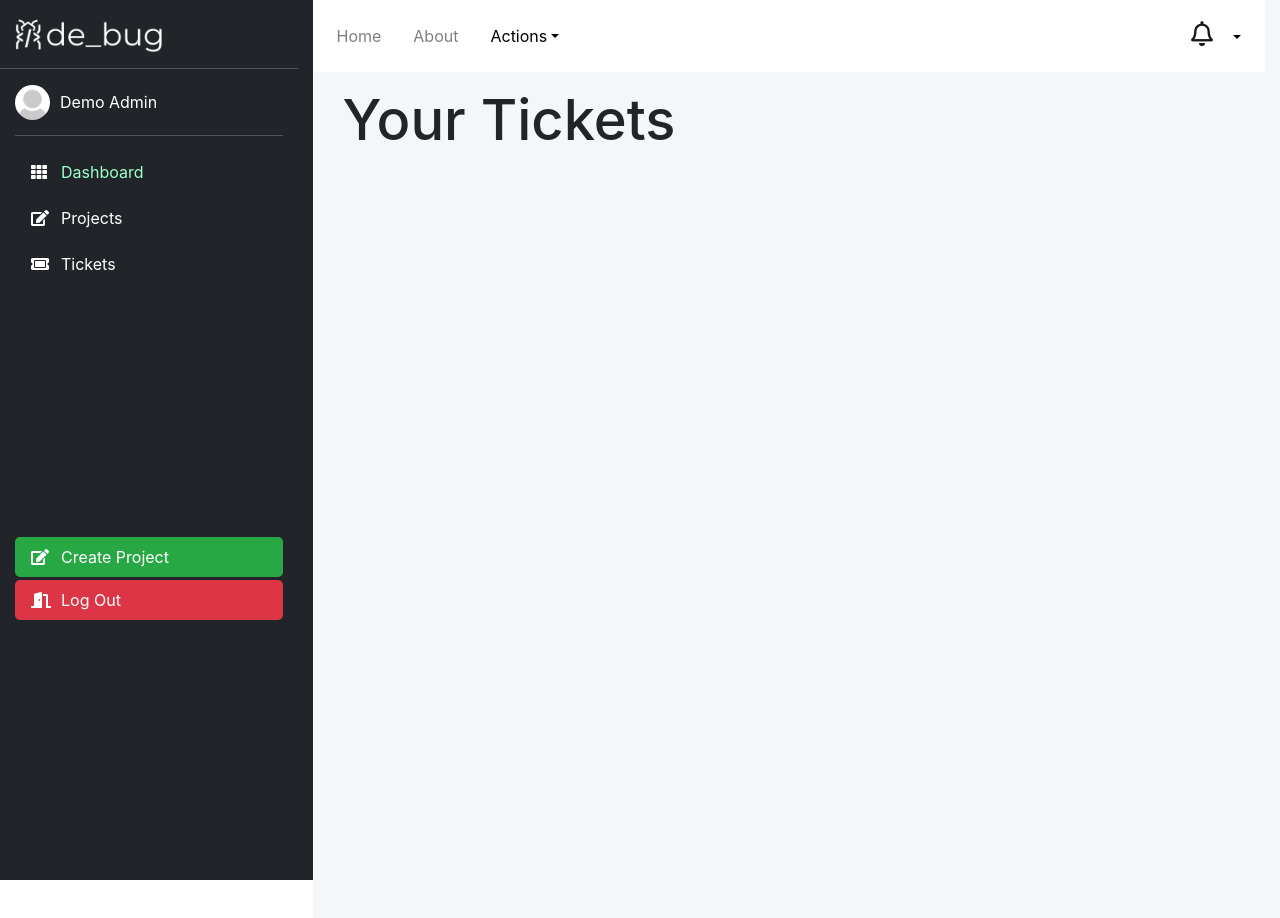
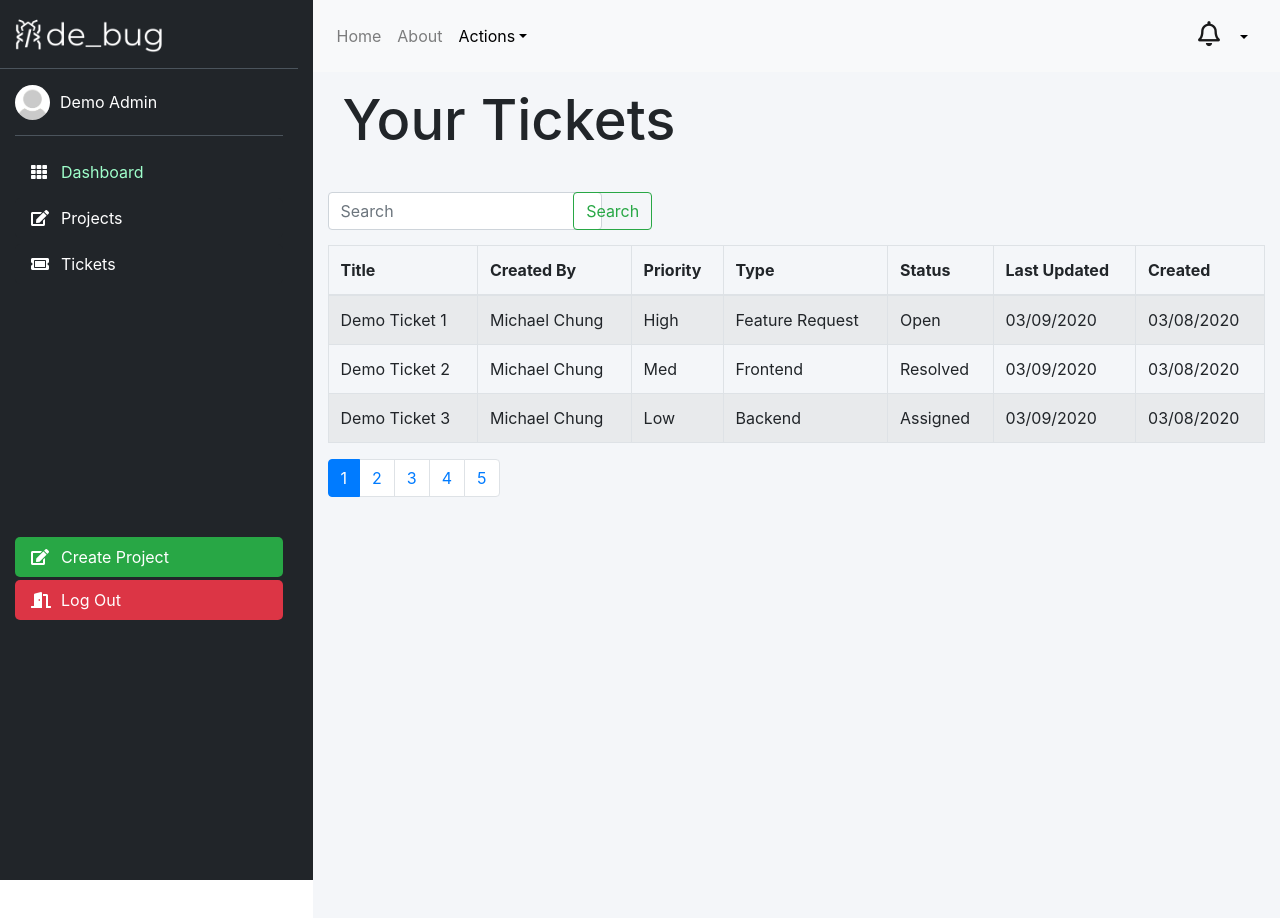
Before and after one commit to MichaelChung123/bug-tracker, a React (Create React App) app: page /admin/tickets/all in a window 1280 px wide. Shown: the top 918 px of the page. Built offline with nearby package versions, Linux system fonts and the light colour scheme.

Commit message:
adding moment js

```diff
--- a/src/App.js
+++ b/src/App.js
@@ -24,8 +24,8 @@ class App extends Component {
                 <SideBar />
               </Col>
               <Col style={{ paddingLeft: '0px' }} xs={9} sm={9} md={9} lg={9}>
+                <TopNav />
                 <Container className='main-content' fluid='true'>
-                  <TopNav />
                   <Route path='/admin/dashboard' component={Dashboard} />
                   <Route path='/admin/tickets/all' component={Tickets} />
                   <Route path='/admin/projects/all' component={Projects} />
--- a/src/components/admin/tickets/Tickets.jsx
+++ b/src/components/admin/tickets/Tickets.jsx
@@ -1,16 +1,62 @@
 import React, { Component } from 'react';
-import { Row, Col, Container } from 'react-bootstrap';
+import { Row, Col, Container, Table, Form, FormControl, Button, Pagination } from 'react-bootstrap';
 import '../../../styles/TicketStyle.css';
 
 class Tickets extends Component {
     constructor(props) {
         super(props);
         this.state = {
+            tickets: [
+                {
+                    title:'Demo Ticket 1',
+                    creator: 'Michael Chung',
+                    priority: 'High',
+                    type: 'Feature Request',
+                    status: 'Open',
+                    updatedDate: '03/09/2020',
+                    createdDate: '03/08/2020'
+                },
+                {
+                    title:'Demo Ticket 2',
+                    creator: 'Michael Chung',
+                    priority: 'Med',
+                    type: 'Frontend',
+                    status: 'Assigned',
+                    updatedDate: '03/09/2020',
+                    createdDate: '03/08/2020'
+                },
+                {
+                    title:'Demo Ticket 3',
+                    creator: 'Michael Chung',
+                    priority: 'Low',
+                    type: 'Backend',
+                    status: 'Resolved',
+                    updatedDate: '03/09/2020',
+                    createdDate: '03/08/2020'
+                },
+                {
+                    title:'Demo Ticket 4',
+                    creator: 'Michael Chung',
+                    priority: 'Med',
+                    type: 'Feature Request',
+                    status: 'Open',
+                    updatedDate: '03/09/2020',
+                    createdDate: '03/08/2020'
+                },
+                {
+                    title:'Demo Ticket 5',
+                    creator: 'Michael Chung',
+                    priority: 'Med',
+                    type: 'Backend',
+                    status: 'Open',
+                    updatedDate: '03/09/2020',
+                    createdDate: '03/08/2020'
+                }
+            ]
         }
     }
 
     render() {
-        // const { infoItems } = this.state;
         return (
             <Container className='all-tickets-container'>
                 <Row className='tickets-title'>
@@ -19,11 +65,93 @@ class Tickets extends Component {
                     </Col>
                 </Row>
                 <Row className='ticket-list'>
+                    <Row>
+                        <Form inline className='ticket-search'>
+                            <Col sm={7} md={7} lg={7}>
+                                <FormControl type="text" placeholder="Search" className="mr-sm-2" />
+                            </Col>
+                            <Col sm={2} md={2} lg={2}>
+                                <Button variant="outline-success">Search</Button>
+                            </Col>
+                        </Form>
+                    </Row>
+                    <Table striped bordered hover>
+                        <thead>
+                            <tr>
+                                <th>Title</th>
+                                <th>Created By</th>
+                                <th>Priority</th>
+                                <th>Type</th>
+                                <th>Status</th>
+                                <th>Last Updated</th>
+                                <th>Created</th>
+                            </tr>
+                        </thead>
+                        <tbody>
+                            <tr>
+                                <td>Demo Ticket 1</td>
+                                <td>Michael Chung</td>
+                                <td>High</td>
+                                <td>Feature Request</td>
+                                <td>Open</td>
+                                <td>03/09/2020</td>
+                                <td>03/08/2020</td>
+                            </tr>
+                            <tr>
+                                <td>Demo Ticket 2</td>
+                                <td>Michael Chung</td>
+                                <td>Med</td>
+                                <td>Frontend</td>
+                                <td>Resolved</td>
+                                <td>03/09/2020</td>
+                                <td>03/08/2020</td>
+                            </tr>
+                            <tr>
+                                <td>Demo Ticket 3</td>
+                                <td>Michael Chung</td>
+                                <td>Low</td>
+                                <td>Backend</td>
+                                <td>Assigned</td>
+                                <td>03/09/2020</td>
+                                <td>03/08/2020</td>
+                            </tr>
+                        </tbody>
+                    </Table>
 
+                    <Pagination>
+                        {items}
+                    </Pagination>
                 </Row>
             </Container>
         );
     }
 }
 
+let active = 1;
+let items = [];
+
+const pageClick = () => {
+    console.log('page click');
+}
+
+for (let number = 1; number <= 5; number++) {
+    items.push(
+        <Pagination.Item key={number} onClick={pageClick} active={number === active}>
+            {number}
+        </Pagination.Item>,
+    );
+}
+
+// class TicketPages extends React.Component {
+//     pageClick = () => {
+
+//     }
+
+//     render() {
+//         return (
+
+//         );
+//     }
+// }
+
 export default Tickets;
--- a/src/styles/DashboardStyle.css
+++ b/src/styles/DashboardStyle.css
@@ -2,6 +2,7 @@
     height: 500vh;
     background-color: #f4f6f9;
     padding-right: 15px;
+    padding-left: 15px;
 }
 
 .main-content-title {
--- a/src/styles/TicketStyle.css
+++ b/src/styles/TicketStyle.css
@@ -1,7 +1,15 @@
 .tickets-title {
-    padding: 15px 8px 15px 15px;
+    padding: 15px 8px 15px 0px;
 }
 
 .tickets-title h1 {
     font-size: 56px;
 }
+
+.ticket-list {
+    padding: 15px 0px;
+}
+
+.ticket-search {
+    margin-bottom: 15px;
+}
```
